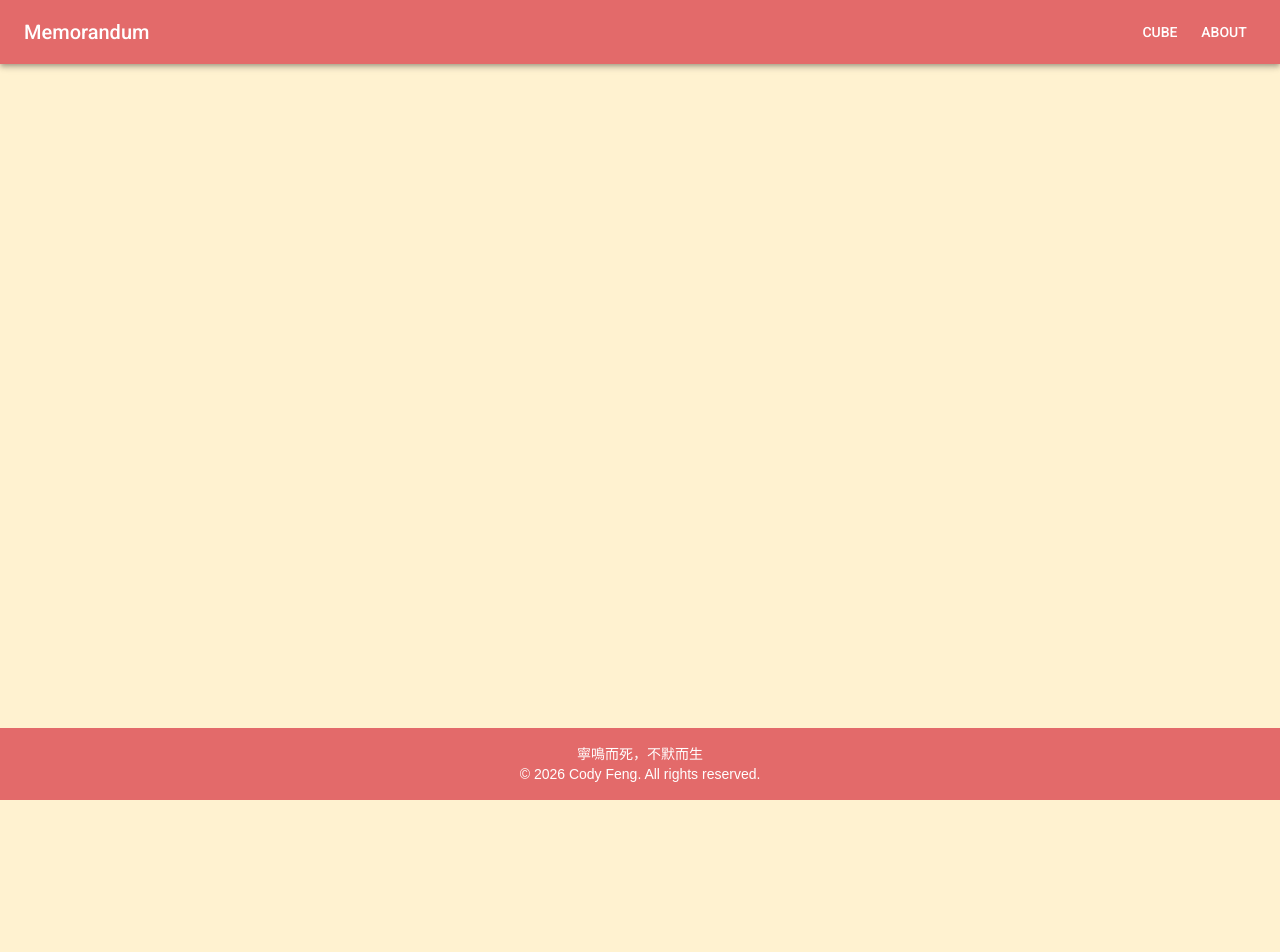
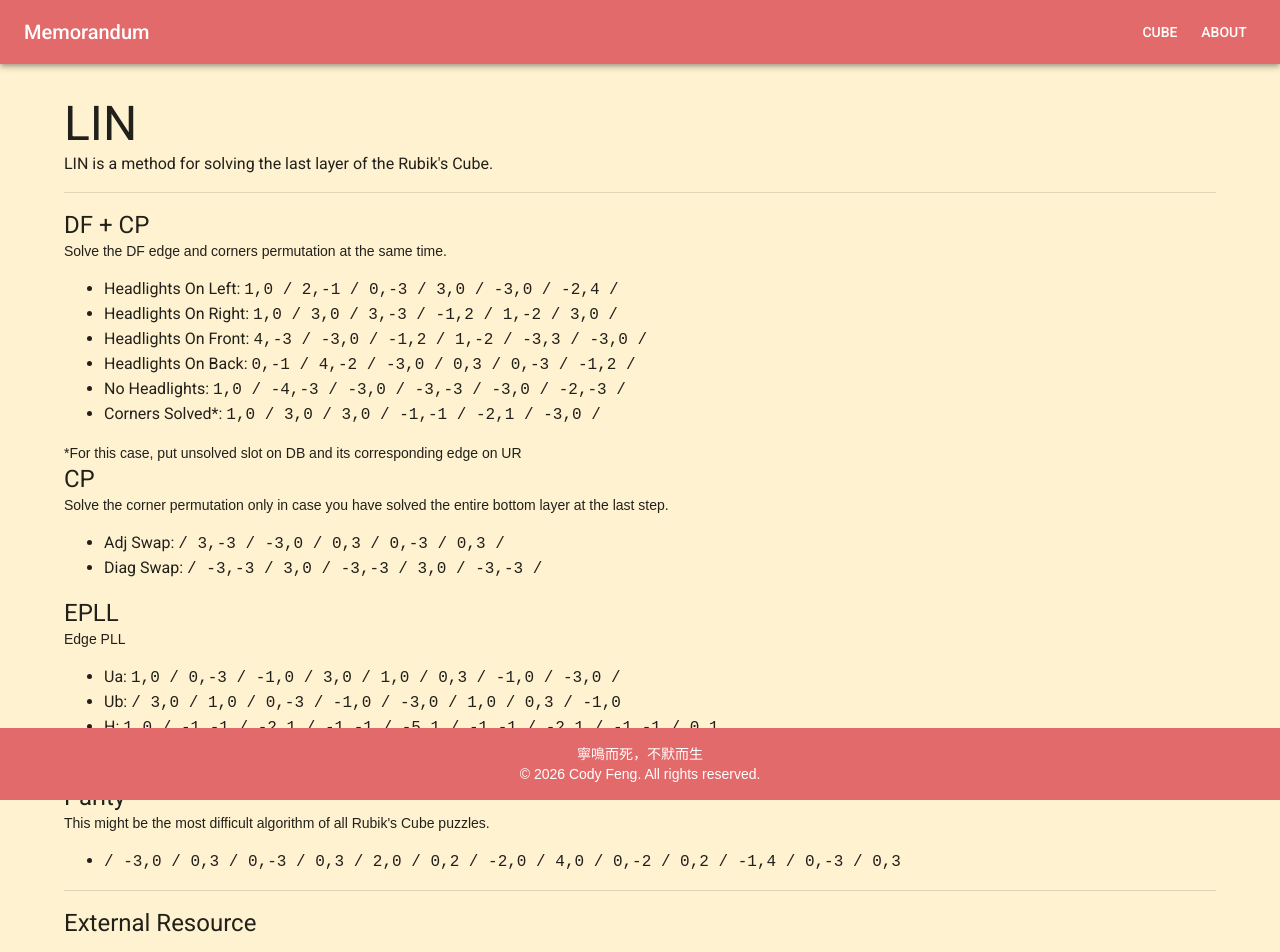
Before and after one commit to Cuber-Feng/memo, a React (Vite) app: page /memo/CubeAlg/lin in a window 1280 px wide. Shown: the top 952 px of the page. Before the commit the page ends 800 px from the top, so only its background shows below. Built offline with nearby package versions, Linux system fonts and the light colour scheme.

Commit message:
add sq1: lin method

```diff
--- a/src/App.jsx
+++ b/src/App.jsx
@@ -4,6 +4,8 @@ import Navbar from './components/Navbar';
 import Cube from './pages/Cube';
 import About from './pages/About';
 import CFOP from './pages/CubeAlg/cfop';
+import ROUX from './pages/CubeAlg/roux';
+import Lin from './pages/CubeAlg/lin';
 import Footer from './components/Footer';
 
 export default function App() {
@@ -14,6 +16,8 @@ export default function App() {
         <Route path="/" element={<Cube />} />
         <Route path="/about" element={<About />} />
         <Route path="/CubeAlg/cfop" element={<CFOP />} />
+        <Route path="/CubeAlg/roux" element={<ROUX />} />
+        <Route path="/CubeAlg/lin" element={<Lin />} />
       </Routes>
       <Footer />
     </Router>
--- a/src/components/Footer.jsx
+++ b/src/components/Footer.jsx
@@ -4,6 +4,8 @@ import { Box, Typography, Link, Divider } from '@mui/material';
 
 export default function Footer() {
     return (
+        <>
+            <Box sx={{ height: '100px' }} />
             <Box
                 component="footer"
                 sx={{
@@ -23,5 +25,6 @@ export default function Footer() {
                     &copy; {new Date().getFullYear()} Cody Feng. All rights reserved.
                 </Typography>
             </Box>
+        </>
     );
 }
--- a/src/components/HeroCard.jsx
+++ b/src/components/HeroCard.jsx
@@ -14,12 +14,6 @@ export default function HeroCard({ title, description, to }) {
         // else do nothing, external is handled by href
     };
 
-    // const [mobileOpen, setMobileOpen] = useState(false);
-
-    // const handleDrawerToggle = () => {
-    //     setMobileOpen(!mobileOpen);
-    // };
-
     return (
         <Card sx={{
             // maxWidth: 345,
@@ -35,22 +29,6 @@ export default function HeroCard({ title, description, to }) {
                         {description}
                     </Typography>
                 </CardContent>
-                <CardActions>
-                    {isExternal ? (
-                        <Button
-                            size="small"
-                            href={to}
-                            target="_blank"
-                            rel="noopener noreferrer"
-                        >
-                            Learn More
-                        </Button>
-                    ) : (
-                        <Button size="small" onClick={handleClick}>
-                            Learn More
-                        </Button>
-                    )}
-                </CardActions>
             </CardActionArea>
         </Card>
     )
--- a/src/pages/Cube.jsx
+++ b/src/pages/Cube.jsx
@@ -8,14 +8,14 @@ export default function Cube() {
             <Typography variant="h3">Rubik's Cube</Typography>
             <Typography>When you forget the algorithms...</Typography>
             <Container sx={{ display: 'flex', flexWrap: 'wrap', justifyContent: 'left' }}>
-                <HeroCard title="CFOP" description="119 algorithms" to="/CubeAlg/cfop" />
-                <HeroCard title="ROUX(OH)" description="CMLL" to="https://sites.google.com/view/kianroux/oh-cmll" />
-                <HeroCard title="Blindfolded" description="彳亍" to="about:blank" />
+                <HeroCard title="CFOP" description="F2L, OLL, PLL (119 algorithms)" to="/CubeAlg/cfop" />
+                <HeroCard title="ROUX(OH)" description="CMLL (42 algorithms)" to="/CubeAlg/roux" />
+                <HeroCard title="Blindfolded" description="彳亍 (8+18 algorithms)" to="about:blank" />
                 <HeroCard title="Big Cubes" description="Pariety, L4E" to="about:blank" />
                 <HeroCard title="Pyraminx" description="4-Edge Method" to="about:blank" />
                 <HeroCard title="Megaminx" description="Last Layer" to="about:blank" />
                 <HeroCard title="Skewb" description="控心法" to="about:blank" />
-                <HeroCard title="Square-1" description="Lin Method" to="about:blank" />
+                <HeroCard title="Square-1" description="Lin Method" to="/CubeAlg/lin" />
             </Container>
         </Container>
     );
--- a/src/pages/CubeAlg/cfop.jsx
+++ b/src/pages/CubeAlg/cfop.jsx
@@ -7,11 +7,11 @@ export default function CFOP() {
             <Typography variant="h3">CFOP</Typography>
             <Typography variant="body1">This is a simple implementation of the CFOP method for solving the Rubik's Cube.</Typography>
             <Divider sx={{ my: 2 }} />
-            <Typography variant="h4">F2L</Typography>
+            <Typography variant="h5">F2L</Typography>
             <Typography variant="body1">First Two Layers</Typography>
-            <Typography variant="h4">OLL</Typography>
+            <Typography variant="h5">OLL</Typography>
             <Typography variant="body1">Orientation of the Last Layer</Typography>
-            <Typography variant="h4">PLL</Typography>
+            <Typography variant="h5">PLL</Typography>
             <Typography variant="body1">Permutation of the Last Layer</Typography>
 
         </Container>
--- /dev/null
+++ b/src/pages/CubeAlg/lin.jsx
@@ -0,0 +1,62 @@
+import React from 'react';
+import { Typography, Container, Divider } from '@mui/material';
+
+export default function Lin() {
+    return (
+        <Container sx={{ mt: 4 }}>
+            <Typography variant="h3">LIN</Typography>
+            <Typography variant="body1">LIN is a method for solving the last layer of the Rubik's Cube.</Typography>
+            <Divider sx={{ my: 2 }} />
+            <Typography variant='h5'>DF + CP</Typography>
+            <Typography variant="body2">
+                Solve the DF edge and corners permutation at the same time.
+            </Typography>
+            <ul>
+                <li>Headlights On Left: <code>1,0 / 2,-1 / 0,-3 / 3,0 / -3,0 / -2,4 /</code></li>
+                <li>Headlights On Right: <code>1,0 / 3,0 / 3,-3 / -1,2 / 1,-2 / 3,0 /</code></li>
+                <li>Headlights On Front: <code>4,-3 / -3,0 / -1,2 / 1,-2 / -3,3 / -3,0 /</code></li>
+                <li>Headlights On Back: <code>0,-1 / 4,-2 / -3,0 / 0,3 / 0,-3 / -1,2 /</code></li>
+                <li>No Headlights: <code>1,0 / -4,-3 / -3,0 / -3,-3 / -3,0 / -2,-3 /</code></li>
+                <li>Corners Solved*: <code>1,0 / 3,0 / 3,0 / -1,-1 / -2,1 / -3,0 /</code></li>
+            </ul>
+            <Typography variant="body2">
+                *For this case, put unsolved slot on DB and its corresponding edge on UR
+            </Typography>
+            <Typography variant='h5'>CP</Typography>
+            <Typography variant="body2">
+                Solve the corner permutation only in case you have solved the entire bottom layer at the last step.
+            </Typography>
+            <ul>
+                <li>Adj Swap: <code>/ 3,-3 / -3,0 / 0,3 / 0,-3 / 0,3 /</code></li>
+                <li>Diag Swap: <code>/ -3,-3 / 3,0 / -3,-3 / 3,0 / -3,-3 /</code></li>
+            </ul>
+            <Typography variant='h5'>EPLL</Typography>
+            <Typography variant="body2">
+                Edge PLL
+            </Typography>
+            <ul>
+                <li>Ua: <code>1,0 / 0,-3 / -1,0 / 3,0 / 1,0 / 0,3 / -1,0 / -3,0 /</code></li>
+                <li>Ub: <code>/ 3,0 / 1,0 / 0,-3 / -1,0 / -3,0 / 1,0 / 0,3 / -1,0</code></li>
+                <li>H: <code>1,0 / -1,-1 / -2,1 / -1,-1 / -5,1 / -1,-1 / -2,1 / -1,-1 / 0,1</code></li>
+                <li>Z: <code>1,0 / -1,-1 / -2,1 / -1,-1 / 4,1 / -1,-1 / 0,1</code></li>
+            </ul>
+            <Typography variant='h5'>Parity</Typography>
+            <Typography variant="body2">
+                This might be the most difficult algorithm of all Rubik's Cube puzzles.
+            </Typography>
+            <ul>
+                <li><code>/ -3,0 / 0,3 / 0,-3 / 0,3 / 2,0 / 0,2 / -2,0 / 4,0 / 0,-2 / 0,2 / -1,4 / 0,-3 / 0,3</code></li>
+            </ul>
+
+            <Divider sx={{ my: 2 }} />
+            <Typography variant='h5'>External Resource</Typography>
+            <ul>
+                <li>
+                    <a href="https://youtu.be/AfzkX8AQemY?si=KLph2SmA-7W5BepC" target="_blank" rel="noopener noreferrer">
+                        Lin Method Tutorial at YouTube
+                    </a>
+                </li>
+            </ul>
+        </Container>
+    );
+}
--- /dev/null
+++ b/src/pages/CubeAlg/roux.jsx
@@ -0,0 +1,23 @@
+import React from 'react';
+import { Typography, Container, Divider } from '@mui/material';
+
+export default function ROUX() {
+    return (
+        <Container sx={{ mt: 4 }}>
+            <Typography variant="h3">ROUX</Typography>
+            <Typography variant="body1">Desk is essential for the ROUX method (one-handed).</Typography>
+            <Divider sx={{ my: 2 }} />
+            <Typography variant="h5">CMLL(OH)</Typography>
+            <Typography variant="body1">Permutation of the Last Layer</Typography>
+            <Divider sx={{ my: 2 }} />
+            <Typography variant='h5'>External Resource</Typography>
+            <ul>
+                <li>
+                    <a href="https://sites.google.com/view/kianroux/oh-cmll" target="_blank" rel="noopener noreferrer">
+                        Roux Method Guide by Kian
+                    </a>
+                </li>
+            </ul>
+        </Container>
+    );
+}
```
Lines whose indentation alone changed are shown as unchanged.
